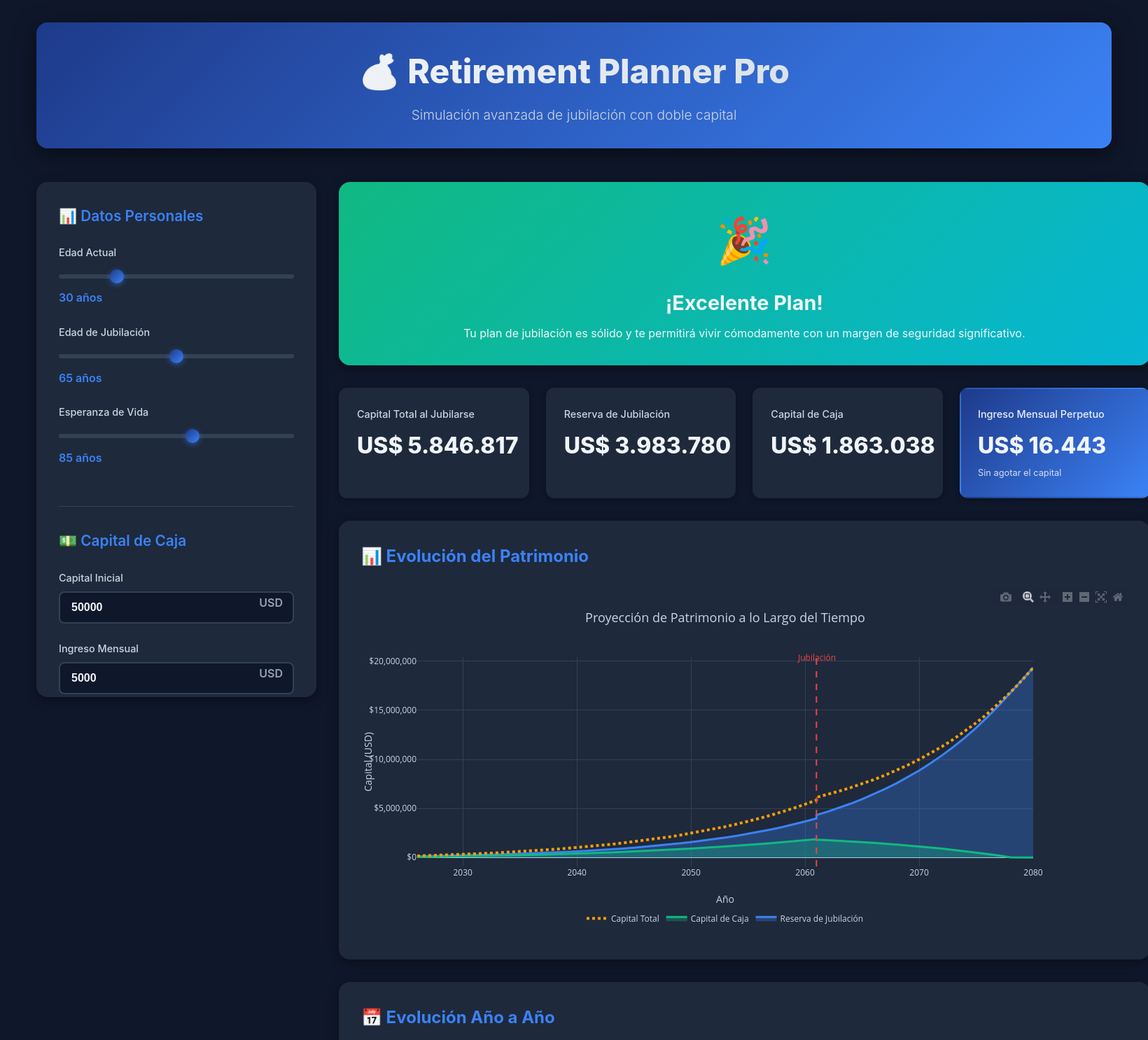
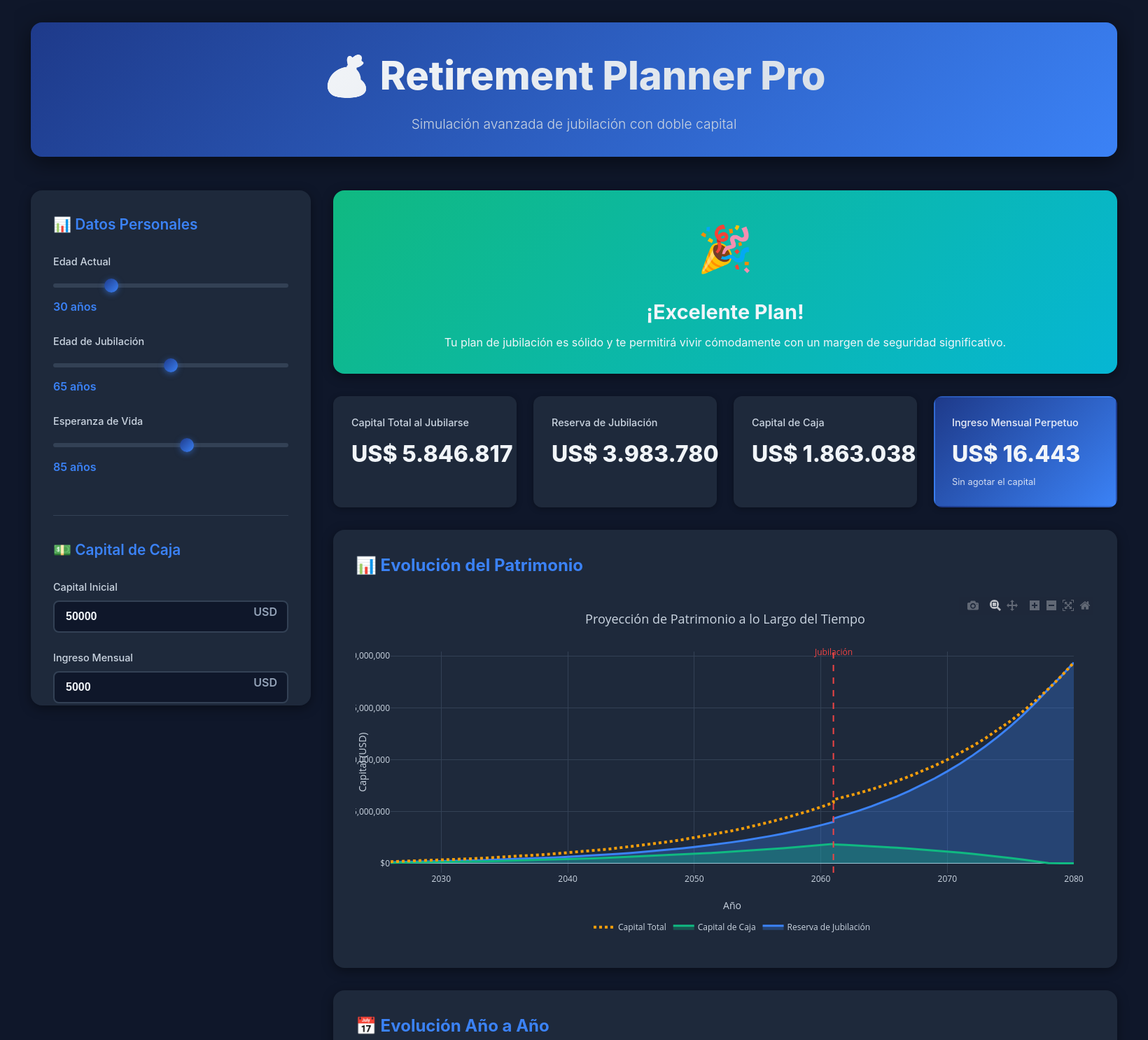
Before and after one commit to josemqu/jubilacion-app, a Flask app: page / in a window 1640 px wide. Shown: the top 1486 px of the page at 70% size. Run offline with Flask 3, Linux system fonts and the light colour scheme; some libraries are stand-ins or nearby versions.

Commit message:
feat: Implement responsive chart resizing and adjust various CSS layouts for improved mobile and desktop display.

```diff
--- a/static/script.js
+++ b/static/script.js
@@ -242,6 +242,13 @@ function crearGrafico(datosAnuales, edadJubilacion) {
             x: 0.5,
             xanchor: 'center'
         },
+        margin: {
+            l: 50,
+            r: 30,
+            t: 80,
+            b: 80
+        },
+        autosize: true,
         shapes: [
             {
                 type: 'line',
@@ -483,6 +490,14 @@ window.addEventListener('load', () => {
 
     // Calcular proyección inicial
     setTimeout(calcular, 500);
+
+    // Añadir listener para resize del gráfico
+    window.addEventListener('resize', () => {
+        const chartDiv = document.getElementById('chart');
+        if (chartDiv && chartDiv.offsetParent !== null) {
+            Plotly.Plots.resize(chartDiv);
+        }
+    });
 });
 
 // Recalcular cuando cambian los inputs (con debounce)
--- a/static/style.css
+++ b/static/style.css
@@ -30,6 +30,14 @@
     box-sizing: border-box;
 }
 
+html, body {
+    width: 100%;
+    margin: 0;
+    padding: 0;
+    overflow-x: hidden;
+    position: relative;
+}
+
 body {
     font-family: 'Inter', -apple-system, BlinkMacSystemFont, 'Segoe UI', Roboto, sans-serif;
     background: var(--bg-dark);
@@ -40,8 +48,10 @@ body {
 
 .container {
     max-width: 1600px;
+    width: 100%;
     margin: 0 auto;
-    padding: 2rem;
+    padding: 2rem 1.5rem; /* Slightly reduced horizontal padding */
+    overflow-x: hidden;
 }
 
 header {
@@ -54,7 +64,7 @@ header {
 }
 
 header h1 {
-    font-size: 3rem;
+    font-size: clamp(2rem, 5vw, 3.5rem);
     font-weight: 800;
     margin-bottom: 0.5rem;
     background: linear-gradient(135deg, #fff 0%, #cbd5e1 100%);
@@ -71,7 +81,7 @@ header h1 {
 
 .main-content {
     display: grid;
-    grid-template-columns: 400px 1fr;
+    grid-template-columns: 400px minmax(0, 1fr);
     gap: 2rem;
     align-items: start;
 }
@@ -411,7 +421,9 @@ header h1 {
 
 #chart {
     min-height: 500px;
+    width: 100%;
     border-radius: 8px;
+    overflow: hidden;
 }
 
 /* Table Container */
@@ -537,8 +549,13 @@ tbody td.retirement-phase {
 
 .methodology-grid {
     display: grid;
-    grid-template-columns: repeat(2, 1fr);
+    grid-template-columns: repeat(auto-fit, minmax(400px, 1fr));
     gap: 2rem;
+}
+@media (max-width: 600px) {
+    .methodology-grid {
+        grid-template-columns: 1fr;
+    }
 }
 
 .method-box {
@@ -624,7 +641,11 @@ tbody td.retirement-phase {
 }
 
 /* Responsive Design */
-@media (max-width: 1200px) {
+@media (max-width: 1300px) {
+    .container {
+        padding: 1.5rem 1rem;
+    }
+
     .main-content {
         grid-template-columns: 1fr;
     }
```
